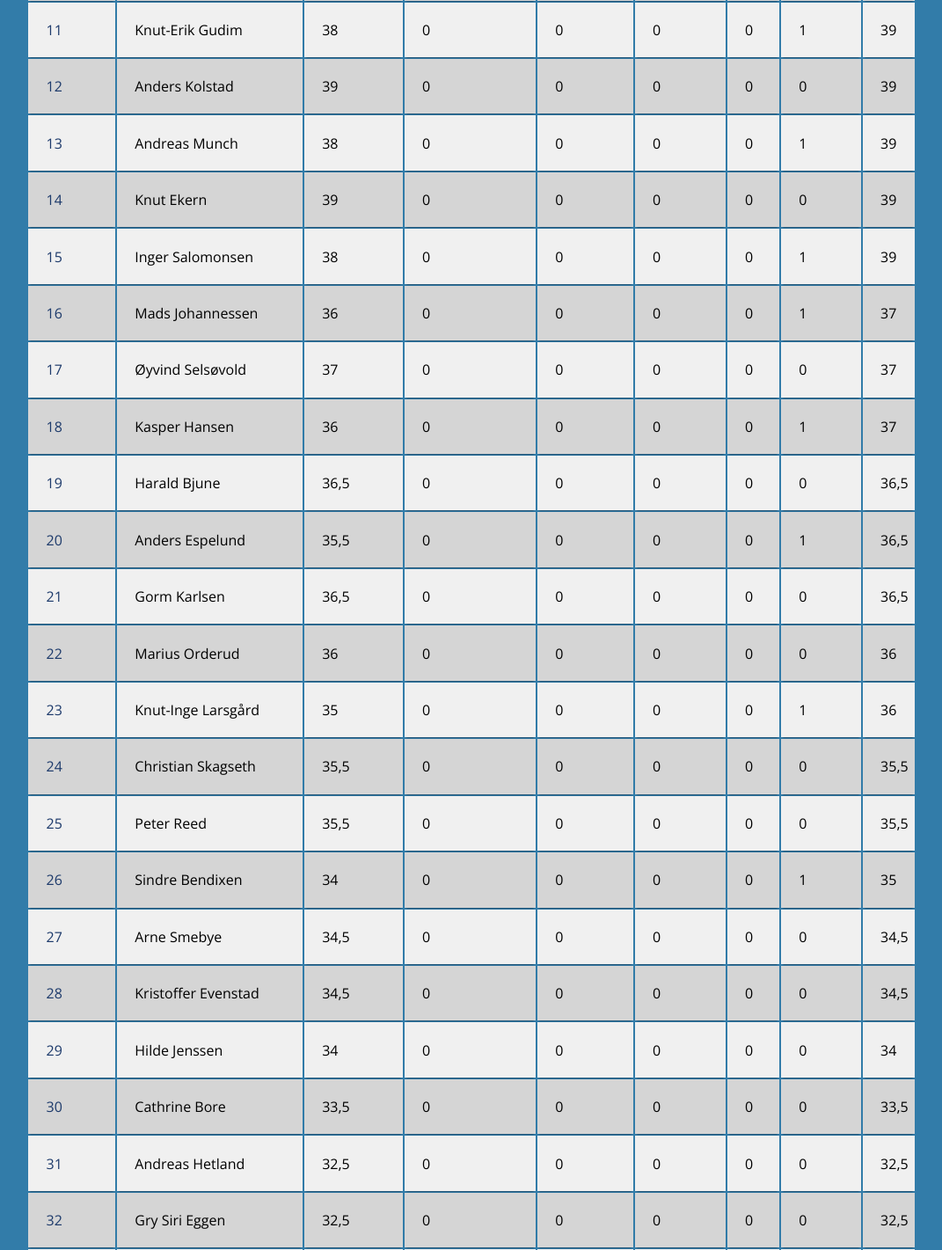
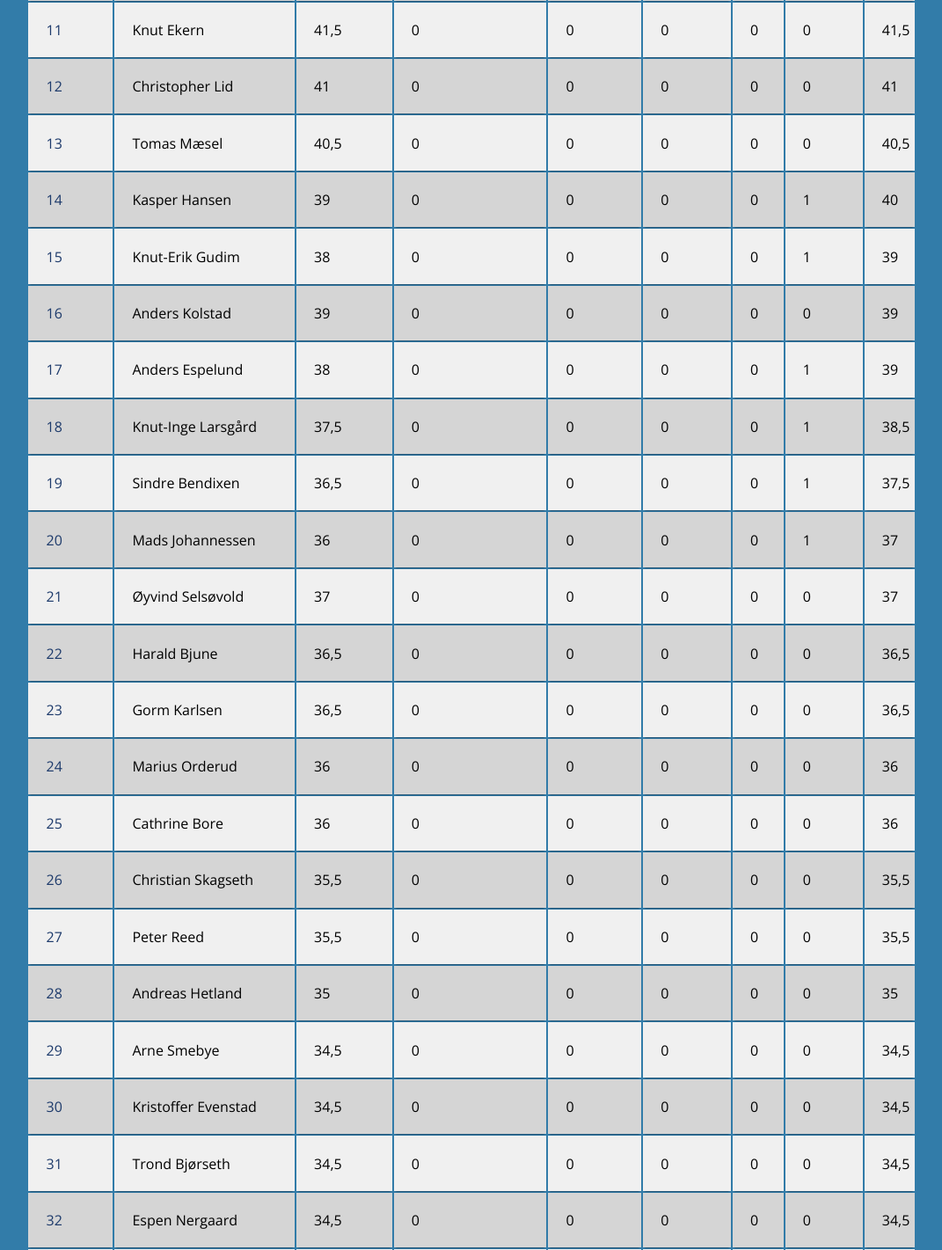
Before and after one commit to tietoem/tietoem.github.io, a plain HTML site: page index.html in a window 1280 px wide. Shown: the part 941-2362 px from the top of the page at 88% size, without its empty margins (104-1175 px from the left). Drawn offline with nearby package versions, Linux system fonts and the light colour scheme.

Commit message:
updated table

```diff
--- a/index.html
+++ b/index.html
@@ -14,63 +14,50 @@
 
 
 <table class="container">
-	<thead>
-		<tr>
-			<th><h1>Rangering</h1></th>
-			<th><h1>Navn</h1></th>
-			<th><h1>Gruppespill</h1></th>
-			<th><h1>Åttendelsfinale</h1></th>
-			<th><h1>Kvartfinale</h1></th>
-			<th><h1>Semifinale</h1></th>
-			<th><h1>Finale</h1></th>
-			<th><h1>Spørsmål</h1></th>
-			<th><h1>Totalt</h1></th>
-		</tr>
-	</thead>
-	<tbody>
-		<tr><td>1</td><td>Bjørn Tore Eriksen</td><td>51,5</td><td>0</td><td>0</td><td>0</td><td>0</td><td>0</td><td>51,5</td></tr>
- <tr><td>2</td><td>Daniel Bjørstad Karlsen</td><td>51</td><td>0</td><td>0</td><td>0</td><td>0</td><td>0</td><td>51</td></tr>
- <tr><td>3</td><td>Geir Hølland</td><td>49</td><td>0</td><td>0</td><td>0</td><td>0</td><td>1</td><td>50</td></tr>
- <tr><td>4</td><td>Bente Nordli</td><td>47</td><td>0</td><td>0</td><td>0</td><td>0</td><td>1</td><td>48</td></tr>
- <tr><td>5</td><td>Hallvard Aas</td><td>45</td><td>0</td><td>0</td><td>0</td><td>0</td><td>2</td><td>47</td></tr>
- <tr><td>6</td><td>Martynas Ladas</td><td>43</td><td>0</td><td>0</td><td>0</td><td>0</td><td>0</td><td>43</td></tr>
- <tr><td>7</td><td>Are Jensen</td><td>41,5</td><td>0</td><td>0</td><td>0</td><td>0</td><td>0</td><td>41,5</td></tr>
- <tr><td>8</td><td>Christopher Lid</td><td>41</td><td>0</td><td>0</td><td>0</td><td>0</td><td>0</td><td>41</td></tr>
- <tr><td>9</td><td>Tomas Mæsel</td><td>40,5</td><td>0</td><td>0</td><td>0</td><td>0</td><td>0</td><td>40,5</td></tr>
- <tr><td>10</td><td>Anders Johnsen</td><td>38</td><td>0</td><td>0</td><td>0</td><td>0</td><td>2</td><td>40</td></tr>
- <tr><td>11</td><td>Knut-Erik Gudim</td><td>38</td><td>0</td><td>0</td><td>0</td><td>0</td><td>1</td><td>39</td></tr>
- <tr><td>12</td><td>Anders Kolstad</td><td>39</td><td>0</td><td>0</td><td>0</td><td>0</td><td>0</td><td>39</td></tr>
- <tr><td>13</td><td>Andreas Munch</td><td>38</td><td>0</td><td>0</td><td>0</td><td>0</td><td>1</td><td>39</td></tr>
- <tr><td>14</td><td>Knut Ekern</td><td>39</td><td>0</td><td>0</td><td>0</td><td>0</td><td>0</td><td>39</td></tr>
- <tr><td>15</td><td>Inger Salomonsen</td><td>38</td><td>0</td><td>0</td><td>0</td><td>0</td><td>1</td><td>39</td></tr>
- <tr><td>16</td><td>Mads Johannessen</td><td>36</td><td>0</td><td>0</td><td>0</td><td>0</td><td>1</td><td>37</td></tr>
- <tr><td>17</td><td>Øyvind Selsøvold</td><td>37</td><td>0</td><td>0</td><td>0</td><td>0</td><td>0</td><td>37</td></tr>
- <tr><td>18</td><td>Kasper Hansen</td><td>36</td><td>0</td><td>0</td><td>0</td><td>0</td><td>1</td><td>37</td></tr>
- <tr><td>19</td><td>Harald Bjune</td><td>36,5</td><td>0</td><td>0</td><td>0</td><td>0</td><td>0</td><td>36,5</td></tr>
- <tr><td>20</td><td>Anders Espelund</td><td>35,5</td><td>0</td><td>0</td><td>0</td><td>0</td><td>1</td><td>36,5</td></tr>
- <tr><td>21</td><td>Gorm Karlsen</td><td>36,5</td><td>0</td><td>0</td><td>0</td><td>0</td><td>0</td><td>36,5</td></tr>
- <tr><td>22</td><td>Marius Orderud</td><td>36</td><td>0</td><td>0</td><td>0</td><td>0</td><td>0</td><td>36</td></tr>
- <tr><td>23</td><td>Knut-Inge Larsgård</td><td>35</td><td>0</td><td>0</td><td>0</td><td>0</td><td>1</td><td>36</td></tr>
- <tr><td>24</td><td>Christian Skagseth</td><td>35,5</td><td>0</td><td>0</td><td>0</td><td>0</td><td>0</td><td>35,5</td></tr>
- <tr><td>25</td><td>Peter Reed</td><td>35,5</td><td>0</td><td>0</td><td>0</td><td>0</td><td>0</td><td>35,5</td></tr>
- <tr><td>26</td><td>Sindre Bendixen</td><td>34</td><td>0</td><td>0</td><td>0</td><td>0</td><td>1</td><td>35</td></tr>
- <tr><td>27</td><td>Arne Smebye</td><td>34,5</td><td>0</td><td>0</td><td>0</td><td>0</td><td>0</td><td>34,5</td></tr>
- <tr><td>28</td><td>Kristoffer Evenstad</td><td>34,5</td><td>0</td><td>0</td><td>0</td><td>0</td><td>0</td><td>34,5</td></tr>
- <tr><td>29</td><td>Hilde Jenssen</td><td>34</td><td>0</td><td>0</td><td>0</td><td>0</td><td>0</td><td>34</td></tr>
- <tr><td>30</td><td>Cathrine Bore</td><td>33,5</td><td>0</td><td>0</td><td>0</td><td>0</td><td>0</td><td>33,5</td></tr>
- <tr><td>31</td><td>Andreas Hetland</td><td>32,5</td><td>0</td><td>0</td><td>0</td><td>0</td><td>0</td><td>32,5</td></tr>
- <tr><td>32</td><td>Gry Siri Eggen</td><td>32,5</td><td>0</td><td>0</td><td>0</td><td>0</td><td>0</td><td>32,5</td></tr>
- <tr><td>33</td><td>Trond Bjørseth</td><td>32</td><td>0</td><td>0</td><td>0</td><td>0</td><td>0</td><td>32</td></tr>
- <tr><td>34</td><td>Espen Nergaard</td><td>32</td><td>0</td><td>0</td><td>0</td><td>0</td><td>0</td><td>32</td></tr>
- <tr><td>35</td><td>Eirik Rathe</td><td>31,5</td><td>0</td><td>0</td><td>0</td><td>0</td><td>0</td><td>31,5</td></tr>
- <tr><td>36</td><td>Heidi Østli</td><td>31,5</td><td>0</td><td>0</td><td>0</td><td>0</td><td>0</td><td>31,5</td></tr>
- <tr><td>37</td><td>Rune Lysbakken</td><td>30</td><td>0</td><td>0</td><td>0</td><td>0</td><td>1</td><td>31</td></tr>
- <tr><td>38</td><td>Simen Myrum</td><td>30,5</td><td>0</td><td>0</td><td>0</td><td>0</td><td>0</td><td>30,5</td></tr>
- <tr><td>39</td><td>Krister Koen</td><td>30</td><td>0</td><td>0</td><td>0</td><td>0</td><td>0</td><td>30</td></tr>
- <tr><td>40</td><td>Håvard Haug Hanssen</td><td>28,5</td><td>0</td><td>0</td><td>0</td><td>0</td><td>0</td><td>28,5</td></tr>
+
+<thead><tr><th><h1>Rangering</h1></th><th><h1>Navn</h1></th><th><h1>Gruppespill</h1></th><th><h1>Åttende-delsfinale</h1></th><th><h1>Kvartfinale</h1></th><th><h1>Semifinale</h1></th><th><h1>Finale</h1></th><th><h1>Spørsmål</h1></th><th><h1>Totalt</h1></th></tr></thead><tbody>
+ <tr><td>1</td><td>Geir Hølland</td><td>51,5</td><td>0</td><td>0</td><td>0</td><td>0</td><td>1</td><td>52,5</td></tr>
+ <tr><td>2</td><td>Bjørn Tore Eriksen</td><td>51,5</td><td>0</td><td>0</td><td>0</td><td>0</td><td>0</td><td>51,5</td></tr>
+ <tr><td>3</td><td>Daniel Bjørstad Karlsen</td><td>51</td><td>0</td><td>0</td><td>0</td><td>0</td><td>0</td><td>51</td></tr>
+ <tr><td>4</td><td>Hallvard Aas</td><td>47,5</td><td>0</td><td>0</td><td>0</td><td>0</td><td>2</td><td>49,5</td></tr>
+ <tr><td>5</td><td>Bente Nordli</td><td>47</td><td>0</td><td>0</td><td>0</td><td>0</td><td>1</td><td>48</td></tr>
+ <tr><td>6</td><td>Are Jensen</td><td>44</td><td>0</td><td>0</td><td>0</td><td>0</td><td>0</td><td>44</td></tr>
+ <tr><td>7</td><td>Martynas Ladas</td><td>43</td><td>0</td><td>0</td><td>0</td><td>0</td><td>0</td><td>43</td></tr>
+ <tr><td>8</td><td>Anders Johnsen</td><td>40,5</td><td>0</td><td>0</td><td>0</td><td>0</td><td>2</td><td>42,5</td></tr>
+ <tr><td>9</td><td>Inger Salomonsen</td><td>41</td><td>0</td><td>0</td><td>0</td><td>0</td><td>1</td><td>42</td></tr>
+ <tr><td>10</td><td>Andreas Munch</td><td>40,5</td><td>0</td><td>0</td><td>0</td><td>0</td><td>1</td><td>41,5</td></tr>
+ <tr><td>11</td><td>Knut Ekern</td><td>41,5</td><td>0</td><td>0</td><td>0</td><td>0</td><td>0</td><td>41,5</td></tr>
+ <tr><td>12</td><td>Christopher Lid</td><td>41</td><td>0</td><td>0</td><td>0</td><td>0</td><td>0</td><td>41</td></tr>
+ <tr><td>13</td><td>Tomas Mæsel</td><td>40,5</td><td>0</td><td>0</td><td>0</td><td>0</td><td>0</td><td>40,5</td></tr>
+ <tr><td>14</td><td>Kasper Hansen</td><td>39</td><td>0</td><td>0</td><td>0</td><td>0</td><td>1</td><td>40</td></tr>
+ <tr><td>15</td><td>Knut-Erik Gudim</td><td>38</td><td>0</td><td>0</td><td>0</td><td>0</td><td>1</td><td>39</td></tr>
+ <tr><td>16</td><td>Anders Kolstad</td><td>39</td><td>0</td><td>0</td><td>0</td><td>0</td><td>0</td><td>39</td></tr>
+ <tr><td>17</td><td>Anders Espelund</td><td>38</td><td>0</td><td>0</td><td>0</td><td>0</td><td>1</td><td>39</td></tr>
+ <tr><td>18</td><td>Knut-Inge Larsgård</td><td>37,5</td><td>0</td><td>0</td><td>0</td><td>0</td><td>1</td><td>38,5</td></tr>
+ <tr><td>19</td><td>Sindre Bendixen</td><td>36,5</td><td>0</td><td>0</td><td>0</td><td>0</td><td>1</td><td>37,5</td></tr>
+ <tr><td>20</td><td>Mads Johannessen</td><td>36</td><td>0</td><td>0</td><td>0</td><td>0</td><td>1</td><td>37</td></tr>
+ <tr><td>21</td><td>Øyvind Selsøvold</td><td>37</td><td>0</td><td>0</td><td>0</td><td>0</td><td>0</td><td>37</td></tr>
+ <tr><td>22</td><td>Harald Bjune</td><td>36,5</td><td>0</td><td>0</td><td>0</td><td>0</td><td>0</td><td>36,5</td></tr>
+ <tr><td>23</td><td>Gorm Karlsen</td><td>36,5</td><td>0</td><td>0</td><td>0</td><td>0</td><td>0</td><td>36,5</td></tr>
+ <tr><td>24</td><td>Marius Orderud</td><td>36</td><td>0</td><td>0</td><td>0</td><td>0</td><td>0</td><td>36</td></tr>
+ <tr><td>25</td><td>Cathrine Bore</td><td>36</td><td>0</td><td>0</td><td>0</td><td>0</td><td>0</td><td>36</td></tr>
+ <tr><td>26</td><td>Christian Skagseth</td><td>35,5</td><td>0</td><td>0</td><td>0</td><td>0</td><td>0</td><td>35,5</td></tr>
+ <tr><td>27</td><td>Peter Reed</td><td>35,5</td><td>0</td><td>0</td><td>0</td><td>0</td><td>0</td><td>35,5</td></tr>
+ <tr><td>28</td><td>Andreas Hetland</td><td>35</td><td>0</td><td>0</td><td>0</td><td>0</td><td>0</td><td>35</td></tr>
+ <tr><td>29</td><td>Arne Smebye</td><td>34,5</td><td>0</td><td>0</td><td>0</td><td>0</td><td>0</td><td>34,5</td></tr>
+ <tr><td>30</td><td>Kristoffer Evenstad</td><td>34,5</td><td>0</td><td>0</td><td>0</td><td>0</td><td>0</td><td>34,5</td></tr>
+ <tr><td>31</td><td>Trond Bjørseth</td><td>34,5</td><td>0</td><td>0</td><td>0</td><td>0</td><td>0</td><td>34,5</td></tr>
+ <tr><td>32</td><td>Espen Nergaard</td><td>34,5</td><td>0</td><td>0</td><td>0</td><td>0</td><td>0</td><td>34,5</td></tr>
+ <tr><td>33</td><td>Hilde Jenssen</td><td>34</td><td>0</td><td>0</td><td>0</td><td>0</td><td>0</td><td>34</td></tr>
+ <tr><td>34</td><td>Rune Lysbakken</td><td>32,5</td><td>0</td><td>0</td><td>0</td><td>0</td><td>1</td><td>33,5</td></tr>
+ <tr><td>35</td><td>Simen Myrum</td><td>33,5</td><td>0</td><td>0</td><td>0</td><td>0</td><td>0</td><td>33,5</td></tr>
+ <tr><td>36</td><td>Gry Siri Eggen</td><td>32,5</td><td>0</td><td>0</td><td>0</td><td>0</td><td>0</td><td>32,5</td></tr>
+ <tr><td>37</td><td>Krister Koen</td><td>32,5</td><td>0</td><td>0</td><td>0</td><td>0</td><td>0</td><td>32,5</td></tr>
+ <tr><td>38</td><td>Eirik Rathe</td><td>31,5</td><td>0</td><td>0</td><td>0</td><td>0</td><td>0</td><td>31,5</td></tr>
+ <tr><td>39</td><td>Heidi Østli</td><td>31,5</td><td>0</td><td>0</td><td>0</td><td>0</td><td>0</td><td>31,5</td></tr>
+ <tr><td>40</td><td>Håvard Haug Hanssen</td><td>31</td><td>0</td><td>0</td><td>0</td><td>0</td><td>0</td><td>31</td></tr>
  <tr><td>41</td><td>Tone Fosser</td><td>25</td><td>0</td><td>0</td><td>0</td><td>0</td><td>1</td><td>26</td></tr>
 </tbody>
-	</tbody>
 </table>
 
 </body>
```
